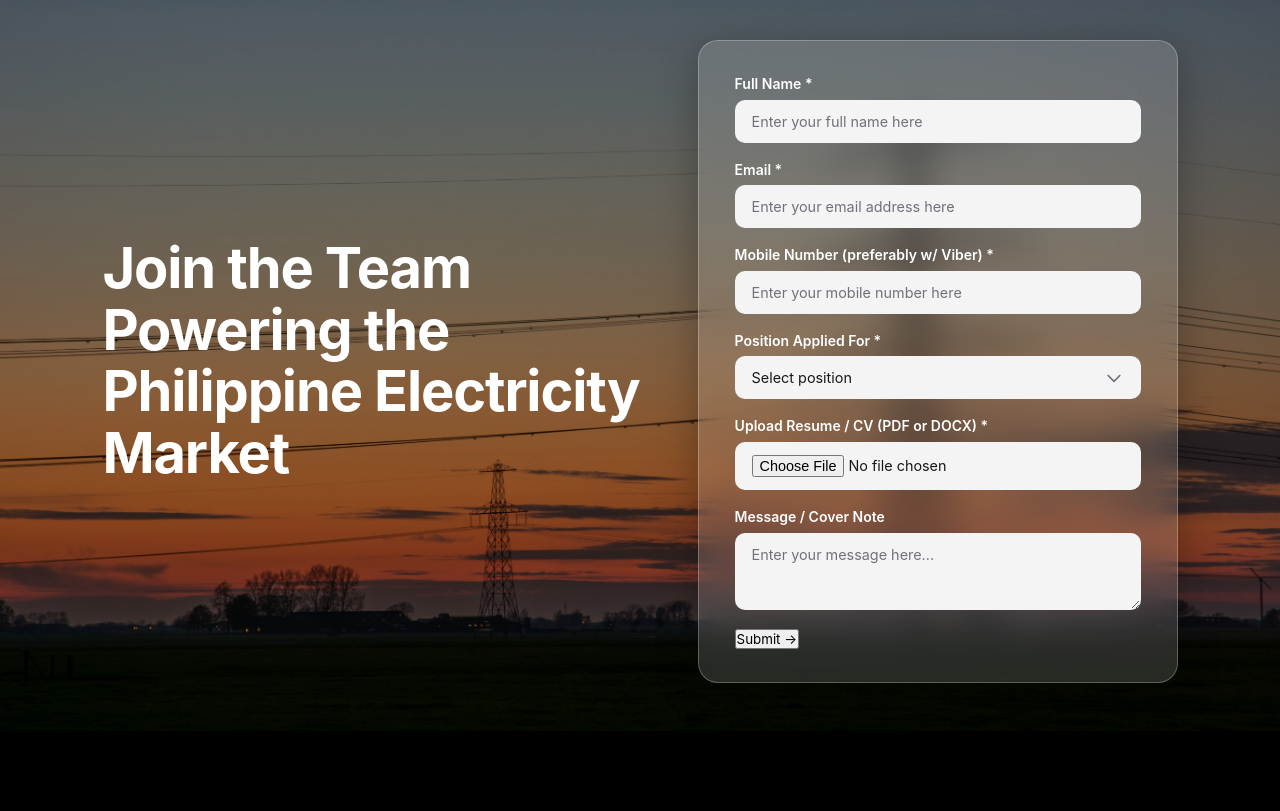
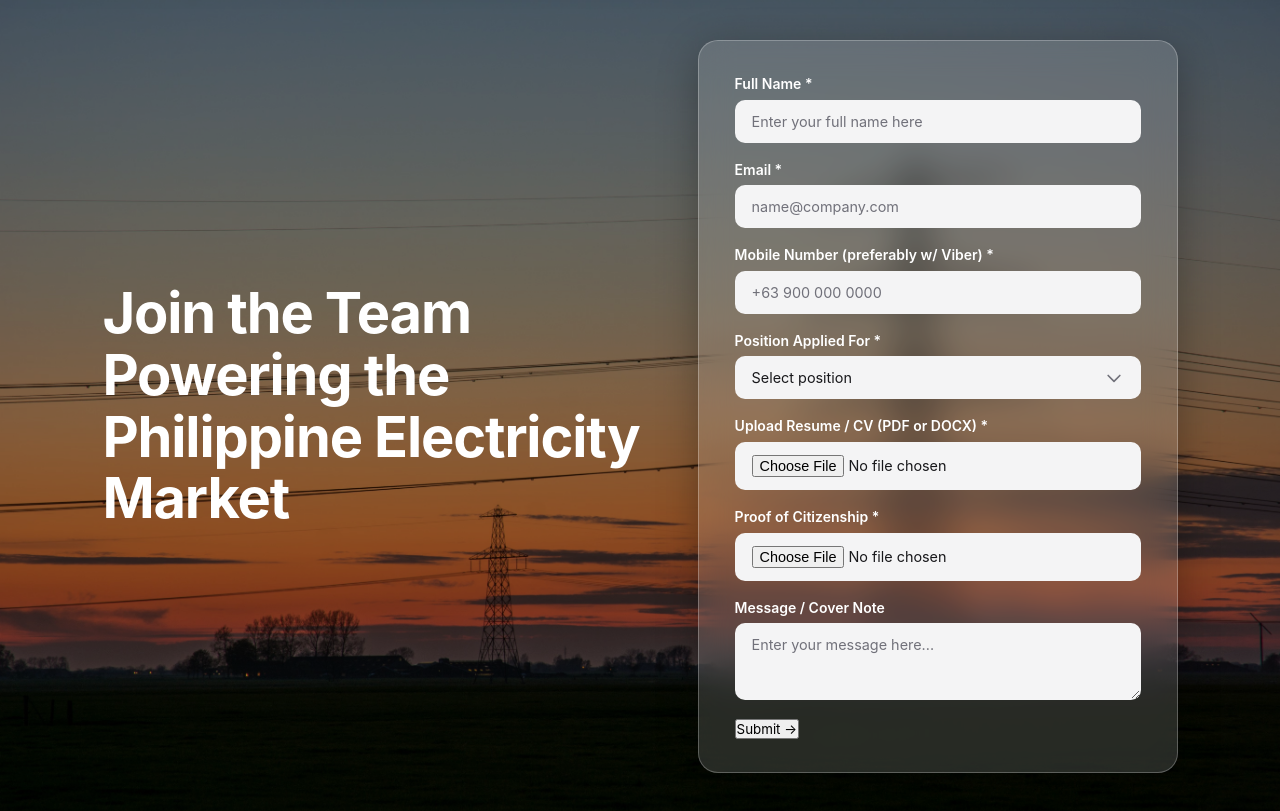
Before and after one commit to khlaphony/cssweng_georgetown, a plain HTML site: page apply.html in a window 1280 px wide. Shown: the part 83-894 px from the top of the page. Before the commit the page ends 814 px from the top, so only its background shows below. Drawn offline with Linux system fonts and the light colour scheme.

Commit message:
added proof of citizenship card. updated placeholders

```diff
--- a/apply.html
+++ b/apply.html
@@ -56,7 +56,7 @@
               type="email"
               id="email"
               name="email"
-              placeholder="Enter your email address here"
+              placeholder="name@company.com"
               required
             />
           </div>
@@ -67,7 +67,7 @@
               type="tel"
               id="mobile"
               name="mobile"
-              placeholder="Enter your mobile number here"
+              placeholder="+63 900 000 0000"
               required
             />
           </div>
@@ -85,6 +85,17 @@
 
           <div class="form-group">
             <label for="resume">Upload Resume / CV (PDF or DOCX) *</label>
+            <input
+              type="file"
+              id="resume"
+              name="resume"
+              accept=".pdf,.doc,.docx"
+              required
+            />
+          </div>
+
+            <div class="form-group">
+            <label for="resume">Proof of Citizenship *</label>
             <input
               type="file"
               id="resume"
```
